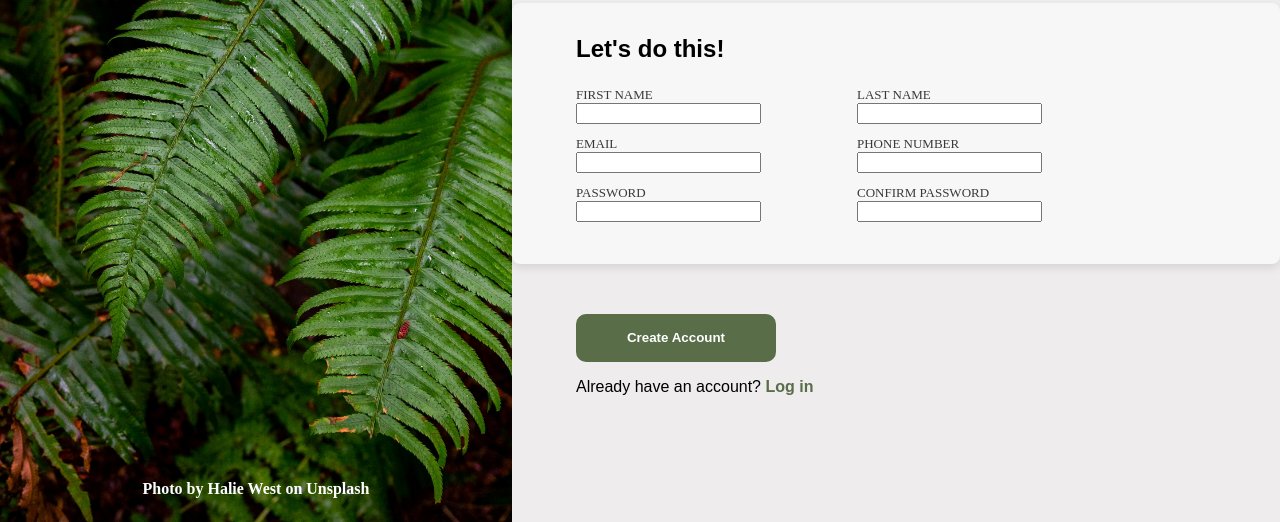
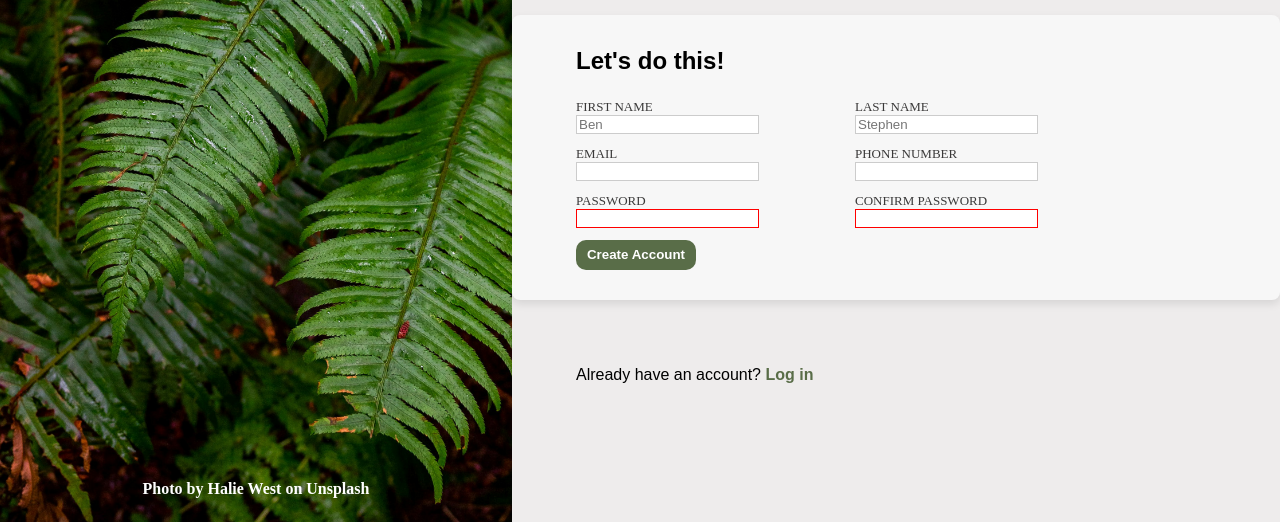
Before and after one commit to yolorys/sign-up-form, a plain HTML site: page index.html in a window 1280 px wide. Shown: the part 278-800 px from the top of the page. Drawn offline with Linux system fonts and the light colour scheme; a web font is replaced by a local one.

Commit message:
Completed

```diff
--- a/index.html
+++ b/index.html
@@ -25,16 +25,16 @@
                 <br>Sign up <em>now</em> to get started.</p>
             <p>You <em>know</em> you want to.</p>
         </div>
-        <form class="form-container">
+        <form class="form-container" id="signupForm">
             <p style="font-size: x-large; font-weight: bold; font-family: Arial, Helvetica, sans-serif;">Let's do this!</p>
             <div class="form-row">
                 <div class="label-input">
                     <label for="first_name">FIRST NAME</label>
-                    <input type="text" name="first_name" id="first_name">
+                    <input type="text" name="first_name" id="first_name" placeholder="Ben">
                 </div>
                 <div class="label-input">
                     <label for="last_name">LAST NAME</label>
-                    <input type="text" name="last_name" id="last_name">
+                    <input type="text" name="last_name" id="last_name" placeholder="Stephen">
                 </div>
             </div>
             <div class="form-row">
@@ -50,18 +50,17 @@
             <div class="form-row">
                 <div class="label-input">
                     <label for="password">PASSWORD</label>
-                    <input type="password" name="password" id="password">
+                    <input type="password" name="password" id="password" required>
                 </div>
                 <div class="label-input">
                     <label for="confirm-password">CONFIRM PASSWORD</label>
-                    <input type="password" name="confirm-password" id="confirm-password">
+                    <input type="password" name="confirm-password" id="confirm-password" required>
                 </div>
             </div>
+            <button type="submit">Create Account</button>
         </form>
-        <div class="right-bottom">
-            <button>Create Account</button>
-            <p style="font-family: Arial, Helvetica, sans-serif;">Already have an account? <span class="highlight-green">Log in</span></p>
-        </div>
+
+        <p class="right-bottom" style="font-family: Arial, Helvetica, sans-serif;">Already have an account? <span class="highlight-green">Log in</span></p>
     </div>
     <script src="script.js"></script>
 </body>
--- a/script.js
+++ b/script.js
@@ -0,0 +1,13 @@
+
+document.addEventListener('DOMContentLoaded', function() {
+    const form = document.getElementById('signupForm');
+    form.addEventListener('submit', function(event) {
+
+        if (!form.checkValidity()) {
+            event.preventDefault();
+
+        } else {
+            alert('Form is valid according to HTML5 attributes!');
+        }
+    });
+})
--- a/styles.css
+++ b/styles.css
@@ -98,11 +98,31 @@ button{
     font-weight: bold;
     border: none;
     border-radius: 10px;
-    width: 200px;
-    height: 48px;
+    width: 120px;
+    height: 30px;
 }
 
 .highlight-green {
     color: rgb(89, 109, 72);
     font-weight: bold;
 }
+
+
+input[type="text"],
+input[type="email"],
+input[type="tel"],
+input[type="password"] {
+    border: 1px solid #ccc;
+    outline: none;
+    transition: border-color 0.2s ease-in-out, box-shadow 0.2s ease-in-out;
+
+}
+
+
+input:invalid{
+    border-color: red;
+}
+
+input:focus{
+    border-color: blue;
+}
```
